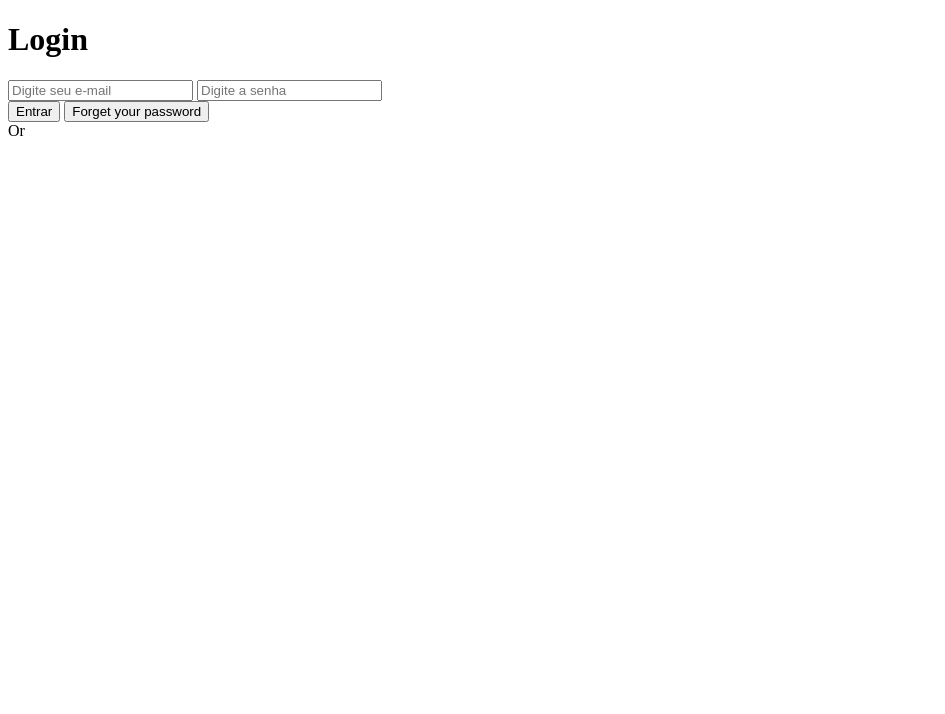
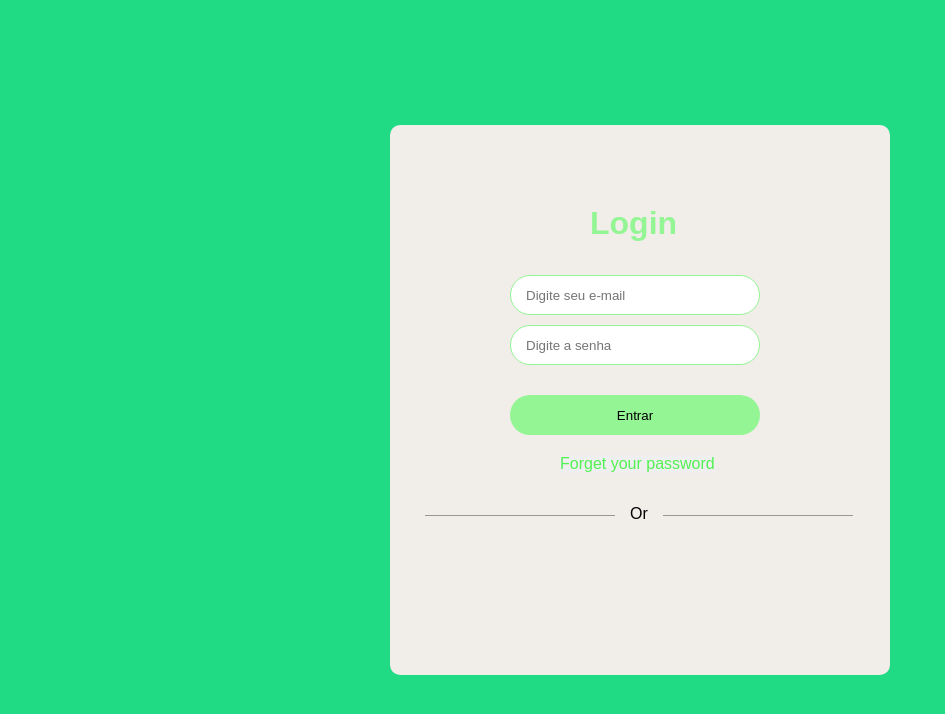
Before and after one commit to rochajpp/ProjectLogin, a plain HTML site: page index.html in a window 1280 px wide. Shown: the whole page, without its empty margins (0-945 px from the left). Drawn offline with Linux system fonts and the light colour scheme; files that its build step writes are made by us from their sources; the site is published under a folder, as on GitHub Pages, so addresses that start at the root find nothing.

Commit message:
Update index.html

```diff
--- a/index.html
+++ b/index.html
@@ -5,7 +5,7 @@
     <meta http-equiv="X-UA-Compatible" content="IE=edge">
     <meta name="viewport" content="width=device-width, initial-scale=1.0">
     <title>Login</title>
-    <link rel="stylesheet" type="text/css" href="/ProjectFormulário01/style.css">
+    <link rel="stylesheet" type="text/css" href="style.css">
 </head>
 <body>
     <form>
```
